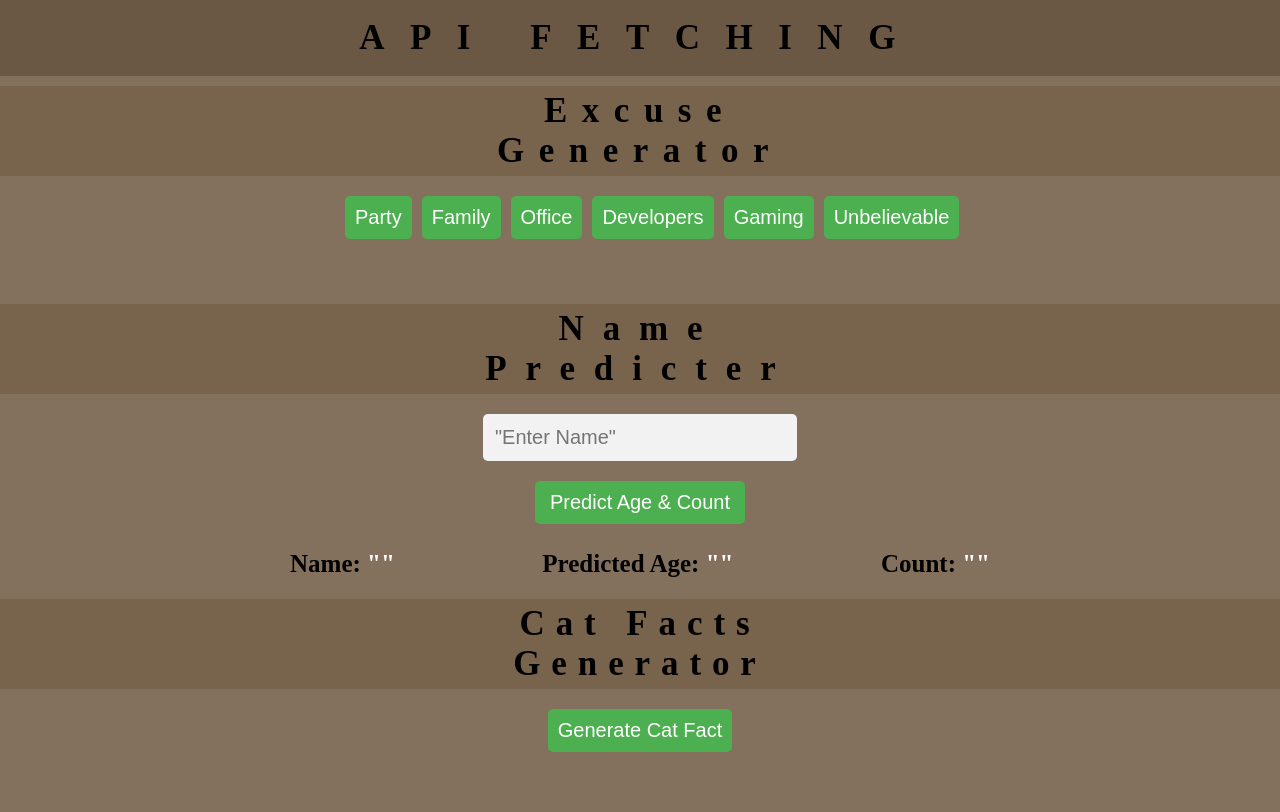
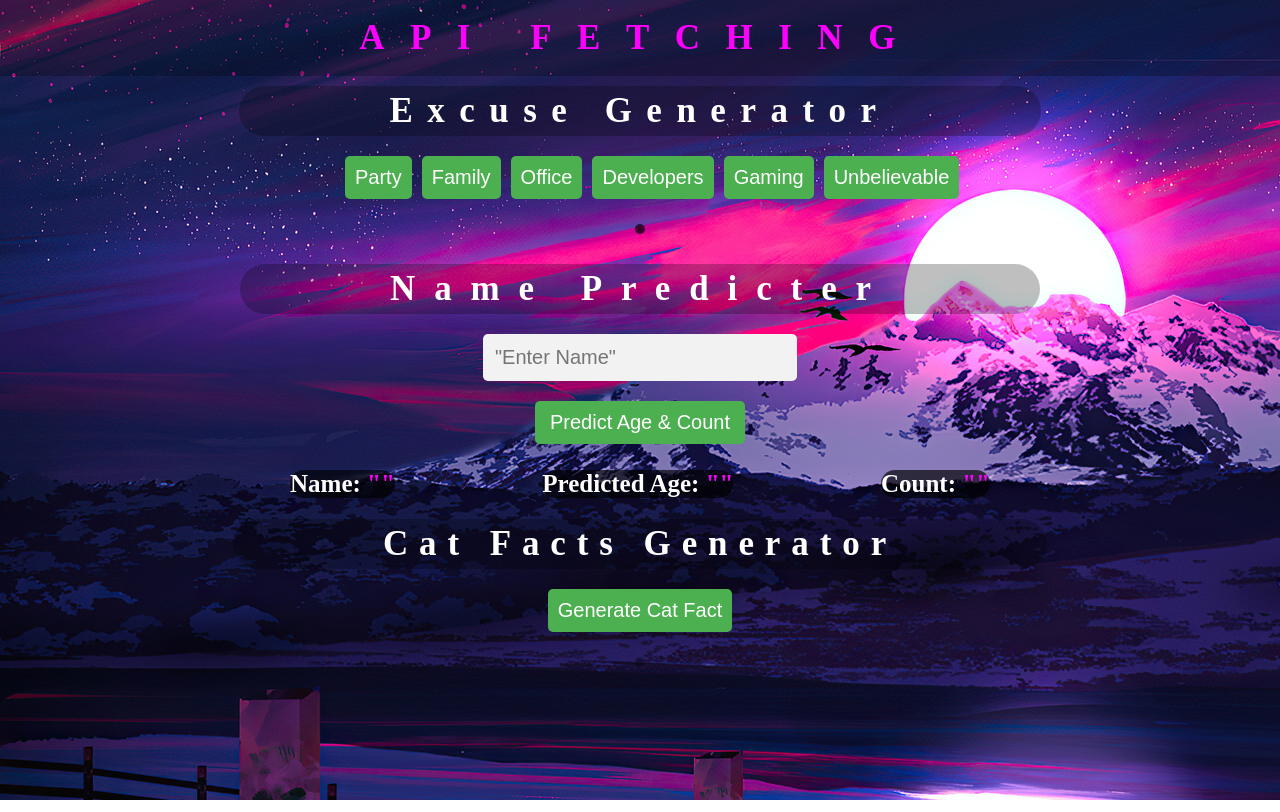
Before and after one commit to katjalmarko/React-fetching-API-App, a React (Create React App) app: page / in a window 1280 px wide. Shown: the top 812 px of the page. Built offline with nearby package versions, Linux system fonts and the light colour scheme; no server answers.

Commit message:
little styling added

```diff
--- a/src/App.css
+++ b/src/App.css
@@ -1,7 +1,7 @@
 body {
   margin: 0;
   padding: 0;
-  background-color: rgb(131, 113, 94);
+  background-image: url(/src/bckgrnd/1.jpg);
 }
 
 .App h1 {
@@ -11,9 +11,10 @@ body {
   margin-top: 0px;
   margin-bottom: 0;
   padding: 18px;
-  background-color: rgb(107, 88, 68);
+  background-color: rgba(0, 0, 0, 0.251);
   width: 100%vp;
   font-size: 35px;
   letter-spacing: 25.5px;
   margin-bottom: 10px;
+  color: rgb(255, 0, 255);
 }
--- a/src/CatFacts.css
+++ b/src/CatFacts.css
@@ -7,12 +7,14 @@
 }
 
 .catfacts h1 {
-  background-color: rgb(120, 99, 77);
+  background-color: rgba(0, 0, 0, 0.251);
+  border-radius: 50px;
   width: 100%vp;
   margin-bottom: 20px;
-  padding: 5px 400px;
+  padding: 5px 150px;
   font-size: 35px;
   letter-spacing: 10.9px;
+  color: white;
 }
 
 .catfacts button {
@@ -35,6 +37,10 @@
 
 .catfacts p {
   font-size: 19px;
+  background-color: rgba(0, 0, 0, 0.282);
+  border-radius: 50px;
+  color: rgb(255, 0, 255);
+  padding: 5px;
 }
 
 .catresponse {
--- a/src/Excuse.css
+++ b/src/Excuse.css
@@ -9,11 +9,13 @@
 .Excuse h1 {
   margin-top: 0px;
   margin-bottom: 15px;
-  padding: 5px 400px;
-  background-color: rgb(120, 99, 77);
+  padding: 5px 150px;
+  background-color: rgba(0, 0, 0, 0.251);
+  border-radius: 50px;
   width: 100%vp;
   font-size: 35px;
   letter-spacing: 14.5px;
+  color: white;
 }
 
 .nestedbuttons {
@@ -43,6 +45,10 @@
 
 .Excuse p {
   font-size: 19px;
+  background-color: rgba(0, 0, 0, 0.677);
+  border-radius: 50px;
+  color: rgb(255, 0, 255);
+  padding: 5px;
 }
 
 .exresponse {
--- a/src/Predicter.css
+++ b/src/Predicter.css
@@ -7,12 +7,20 @@
 }
 
 .predicter h1 {
-  background-color: rgb(120, 99, 77);
+  background-color: rgba(0, 0, 0, 0.251);
+  border-radius: 50px;
   width: 100%vp;
   margin-bottom: 10px;
-  padding: 5px 400px;
+  padding: 5px 150px;
   font-size: 35px;
   letter-spacing: 18.9px;
+  color: white;
+}
+
+.predicter h2 {
+  color: white;
+  background-color: rgba(0, 0, 0, 0.667);
+  border-radius: 50px;
 }
 
 .predicter form {
--- a/src/Predicter.js
+++ b/src/Predicter.js
@@ -32,9 +32,9 @@ function Predicter() {
       onClick={fetchData}>Predict Age & Count</button>
 
       <div className='predictresponse'>
-      <h2>Name: <span style={{color: "white"}}>"{predicted?.name}"</span></h2>
-      <h2>Predicted Age: <span style={{color: "white"}}>"{predicted?.age}"</span></h2>
-      <h2>Count: <span style={{color: "white"}}>"{predicted?.count}"</span></h2>
+      <h2>Name: <span style={{color: "rgb(255, 0, 255)"}}>"{predicted?.name}"</span></h2>
+      <h2>Predicted Age: <span style={{color: "rgb(255, 0, 255)"}}>"{predicted?.age}"</span></h2>
+      <h2>Count: <span style={{color: "rgb(255, 0, 255)"}}>"{predicted?.count}"</span></h2>
       </div>
 
       </form>
```
Also changed, not shown: src/bckgrnd/1.jpg (added).
